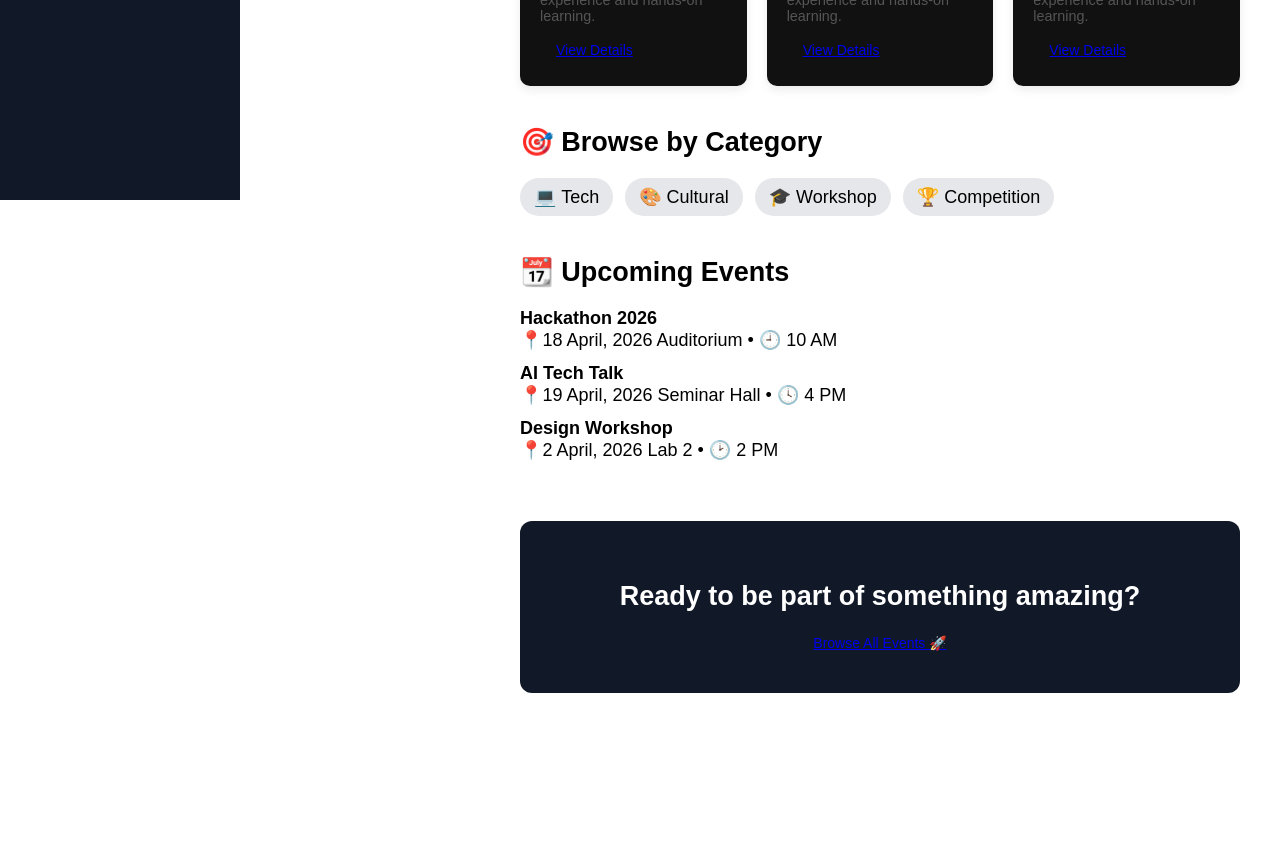
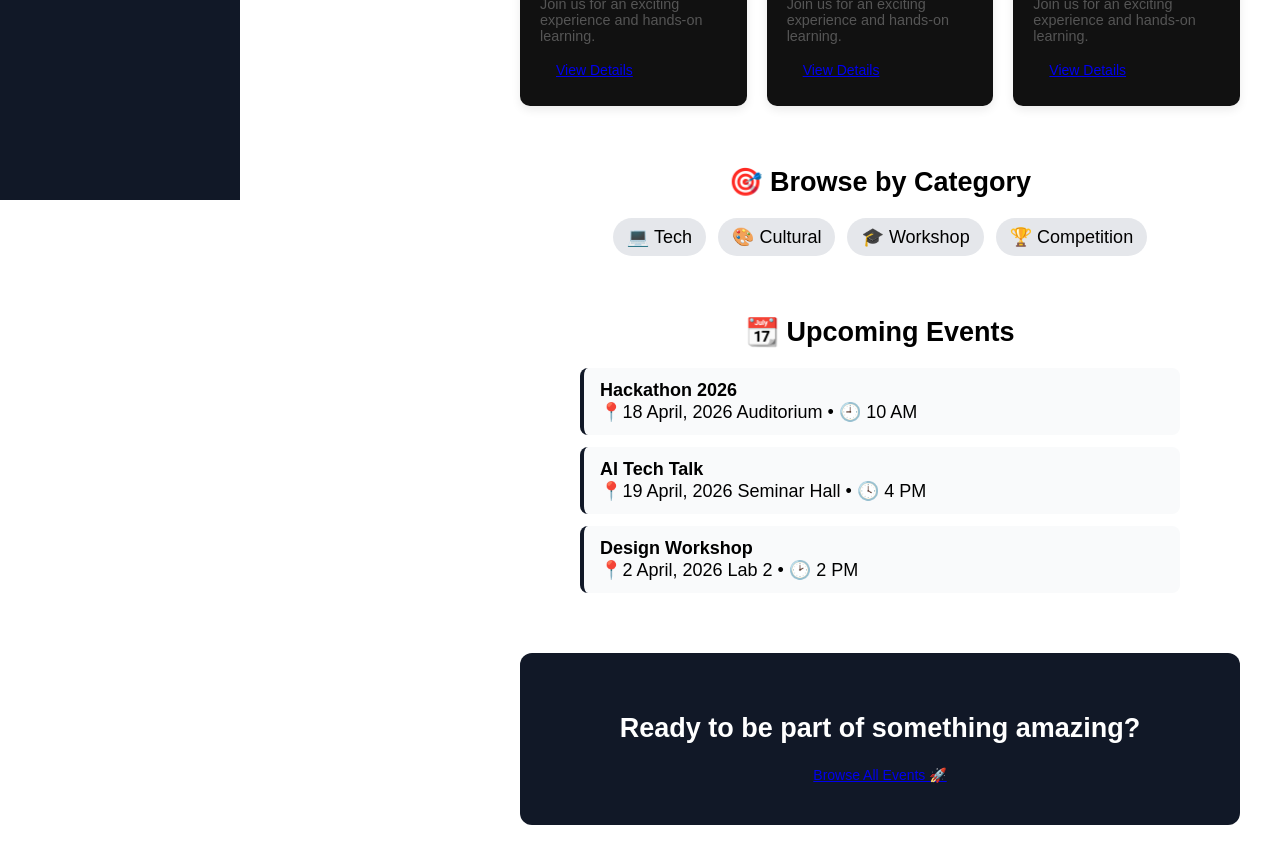
Before and after one commit to vaishnavichattarbandh/event-registration-frontend, a React app: page / in a window 1280 px wide. Shown: the part 600-1464 px from the top of the page. Before the commit the page ends 1333 px from the top, so only its background shows below. Built offline with nearby package versions, Linux system fonts and the light colour scheme; the HTML template or start-up script is replaced by a standard one.

Commit message:
style: center dashboard event grid and layout cards

```diff
--- a/src/styles/dashboard.css
+++ b/src/styles/dashboard.css
@@ -1,19 +1,21 @@
 .dashboard {
   padding: 20px;
+  max-width: 1200px;         /* Keeps content from stretching too wide */
+  margin: 0 auto;            /* Centers the entire dashboard block on the screen */
+  width: 100%;               /* Ensures it uses available width */
+  box-sizing: border-box;
 }
 
-/* =========================
-   WELCOME / HERO CARD
-========================= */
-
+/* ========================= WELCOME / HERO CARD ========================= */
 .welcome-card {
   background: #111827;
   border-radius: 14px;
   padding: 30px;
-  margin-bottom: 30px;
+  margin: 0 auto 30px auto;  /* Centers the card and pushes it down */
   box-shadow: 0 8px 20px rgba(0, 0, 0, 0.08);
   text-align: center;
   color: white;
+  max-width: 1000px;         /* Limits width for an optimal reading layout */
 }
 
 .welcome-card h1 {
@@ -39,10 +41,7 @@
   text-decoration: none;
 }
 
-/* =========================
-   HERO (OLD SECTION)
-========================= */
-
+/* ========================= HERO (OLD SECTION) ========================= */
 .hero {
   text-align: center;
   padding: 40px 20px;
@@ -56,26 +55,30 @@
   flex-wrap: wrap;
 }
 
-/* =========================
-   SECTIONS
-========================= */
-
+/* ========================= SECTIONS ========================= */
 .section {
   margin-top: 40px;
+  display: flex;
+  flex-direction: column;
+  align-items: center;       /* Centers section text headers and contents */
+  width: 100%;
 }
 
 .section h2 {
   margin-bottom: 20px;
+  text-align: center;        /* Centers your subheadings nicely */
 }
 
-/* =========================
-   EVENT GRID
-========================= */
-
+/* ========================= EVENT GRID ========================= */
 .event-grid {
   display: grid;
   grid-template-columns: repeat(3, 1fr);
   gap: 20px;
+  width: 100%;
+  justify-content: center;   /* Centers the entire grid layout row block */
+  justify-items: center;     /* Centers cards inside their grid blocks */
+  max-width: 1000px;         /* Balances nicely with your hero card width */
+  margin: 0 auto;
 }
 
 /* EVENT CARD */
@@ -87,6 +90,9 @@
   display: flex;
   flex-direction: column;
   gap: 10px;
+  width: 100%;               /* Ensures individual cards take full grid column cell space */
+  max-width: 320px;          /* Prevents grid columns from looking bloated */
+  box-sizing: border-box;
 }
 
 /* IMAGE */
@@ -106,10 +112,52 @@
   color: #555;
 }
 
-/* =========================
-   RESPONSIVE BREAKPOINTS
-========================= */
+/* ========================= CATEGORIES ========================= */
+.categories {
+  display: flex;
+  gap: 12px;
+  flex-wrap: wrap;
+  justify-content: center;   /* Centers your category pill items row */
+  width: 100%;
+}
 
+.categories span {
+  background: #e5e7eb;
+  padding: 8px 14px;
+  border-radius: 20px;
+}
+
+/* ========================= UPCOMING ========================= */
+.upcoming {
+  display: flex;
+  flex-direction: column;
+  gap: 12px;
+  width: 100%;
+  max-width: 600px;          /* Centers and neatly contains lists like events */
+  margin: 0 auto;
+}
+
+.upcoming div {
+  text-align: left;          /* Keeps individual list details neat and left-aligned */
+  background: #f9fafb;
+  padding: 12px 16px;
+  border-radius: 8px;
+  border-left: 4px solid #111827;
+}
+
+/* ========================= CTA ========================= */
+.cta {
+  margin: 60px auto 20px auto; /* Centers the call-to-action block container layout */
+  padding: 40px 20px;
+  text-align: center;
+  background: #111827;
+  color: white;
+  border-radius: 12px;
+  max-width: 1000px;
+  width: 100%;
+}
+
+/* ========================= RESPONSIVE BREAKPOINTS ========================= */
 /* TABLET */
 @media (max-width: 1024px) {
   .event-grid {
@@ -122,51 +170,11 @@
   .event-grid {
     grid-template-columns: 1fr;
   }
-
   .event-card {
     padding: 12px;
+    max-width: 100%;
   }
-
   .event-image {
     height: 90px;
   }
 }
-
-/* =========================
-   CATEGORIES
-========================= */
-
-.categories {
-  display: flex;
-  gap: 12px;
-  flex-wrap: wrap;
-}
-
-.categories span {
-  background: #e5e7eb;
-  padding: 8px 14px;
-  border-radius: 20px;
-}
-
-/* =========================
-   UPCOMING
-========================= */
-
-.upcoming {
-  display: flex;
-  flex-direction: column;
-  gap: 12px;
-}
-
-/* =========================
-   CTA
-========================= */
-
-.cta {
-  margin-top: 60px;
-  padding: 40px 20px;
-  text-align: center;
-  background: #111827;
-  color: white;
-  border-radius: 12px;
-}
```
